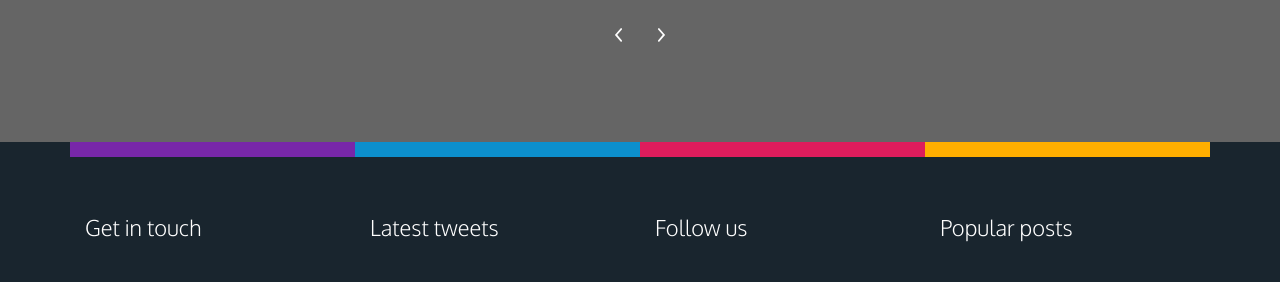
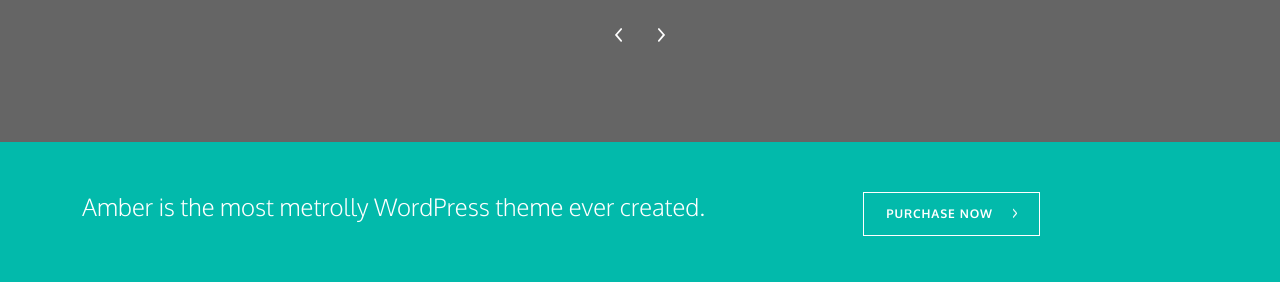
Before and after one commit to oTyshchenko/HW9, a plain HTML site: page index.html in a window 1280 px wide. Shown: the part 1853-2135 px from the top of the page. Drawn offline with nearby package versions, Linux system fonts and the light colour scheme.

Commit message:
add wordpress section

```diff
--- a/index.html
+++ b/index.html
@@ -215,6 +215,14 @@
             </div>
         </div>
     </section>
+    <section class="wordpress-section">
+        <div class="container">
+            <div class="wordpress-section-body">
+                <h4 class="second-section-title second-section-title-white wordpress-section-title">Amber is the most metrolly WordPress theme ever created.</h4>
+                <button class="main-btn main-btn-white main-btn-arrow wordpress-section-btn">purchase now</button>
+            </div>
+        </div>
+    </section>
     <footer class="main-footer">
         <div class="container">
             <div class="footer-top">
--- a/style/scss/_components.scss
+++ b/style/scss/_components.scss
@@ -1,3 +1,37 @@
+.main-btn {
+    padding: 15px 22px;
+    font: bold 12px/1 $primaryFonts;
+    letter-spacing: 0.9px;
+    text-align: center;
+    text-transform: uppercase;
+    color: $secondColor;
+    border: 1px solid $secondColor;
+    background-color: transparent;
+
+    &:hover {
+        background-color: $secondColor;
+        color: $thirdColor;
+    }
+
+    &-white {
+        color: $thirdColor;
+        border: 1px solid $thirdColor;
+    }
+
+    &-arrow {
+        &::after {
+            content: "";
+            margin: 0 0 0 20px;
+            padding: 0;
+            display: inline-block;
+            width: 4px;
+            height: 10px;
+            background: url("../../img/arrow.png") center/cover;
+            transform: scale(-1, 1);
+        }
+    }
+}
+
 .productCard-box {
     display: flex;
     justify-content: space-between;
--- /dev/null
+++ b/style/scss/_wordpress.scss
@@ -0,0 +1,42 @@
+.wordpress-section {
+    padding: 50px 0;
+    background: $secondColor;
+
+    .container {
+
+        .wordpress-section-body {
+
+            .wordpress-section-title {
+            margin: 0 0 20px;
+            text-align: center;
+            }
+
+            .wordpress-section-btn {
+                display: block;
+                margin: 0 auto;
+            }
+        }
+    }
+}
+
+@media (min-width: $lg) {
+    .wordpress-section {
+
+        .container {
+
+            .wordpress-section-body {
+                display: flex;
+                justify-content: space-between;
+                .wordpress-section-title {
+                    margin: 0;
+                    text-align: left;
+                }
+
+                .wordpress-section-btn {
+                    display: block;
+                    margin: 0 auto;
+                }
+            }
+        }
+    }
+}
--- a/style/scss/base/_common.scss
+++ b/style/scss/base/_common.scss
@@ -6,21 +6,7 @@
     background: transparent;
 }
 
-.main-btn {
-    padding: 15px 22px;
-    font: bold 12px/1 $primaryFonts;
-    letter-spacing: 0.9px;
-    text-align: center;
-    text-transform: uppercase;
-    color: $secondColor;
-    border: 1px solid $secondColor;
-    background-color: transparent;
 
-    &:hover {
-        background-color: $secondColor;
-        color: $thirdColor;
-    }
-}
 
 .section {
     padding: 50px 0;
@@ -42,6 +28,15 @@
         height: 5px;
         background: #eee;
     }
+
+    &-white {
+        color: $thirdColor;
+    }
+}
+
+.second-section-title {
+    font: 300 24px/1.25 $primaryFonts;
+    color: $firstColor;
 
     &-white {
         color: $thirdColor;
--- a/style/scss/main.scss
+++ b/style/scss/main.scss
@@ -8,5 +8,6 @@
 @import "hero.scss";
 @import "month.scss";
 @import "latest-work.scss";
+@import "wordpress.scss";
 @import "components.scss";
 @import "footer.scss";
```
Also changed, not shown: style/css/style.css, 1 other file.
